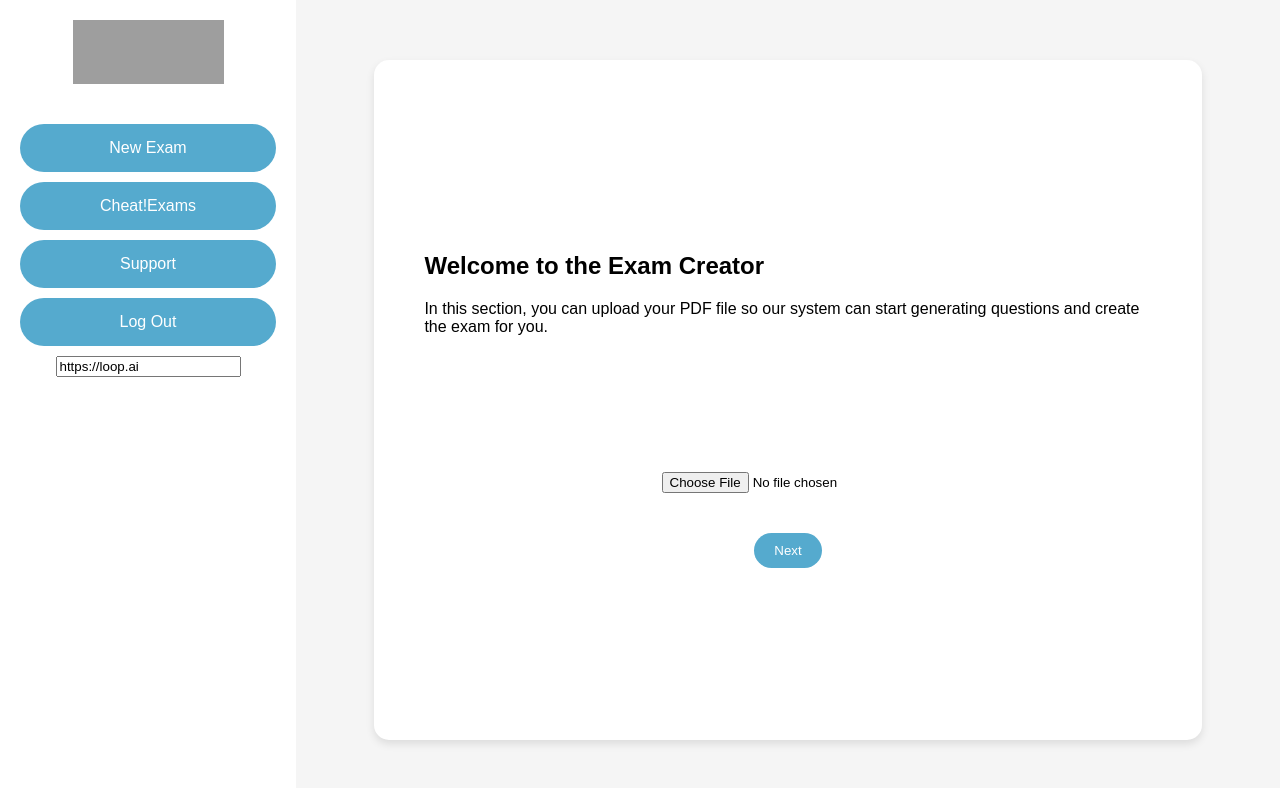
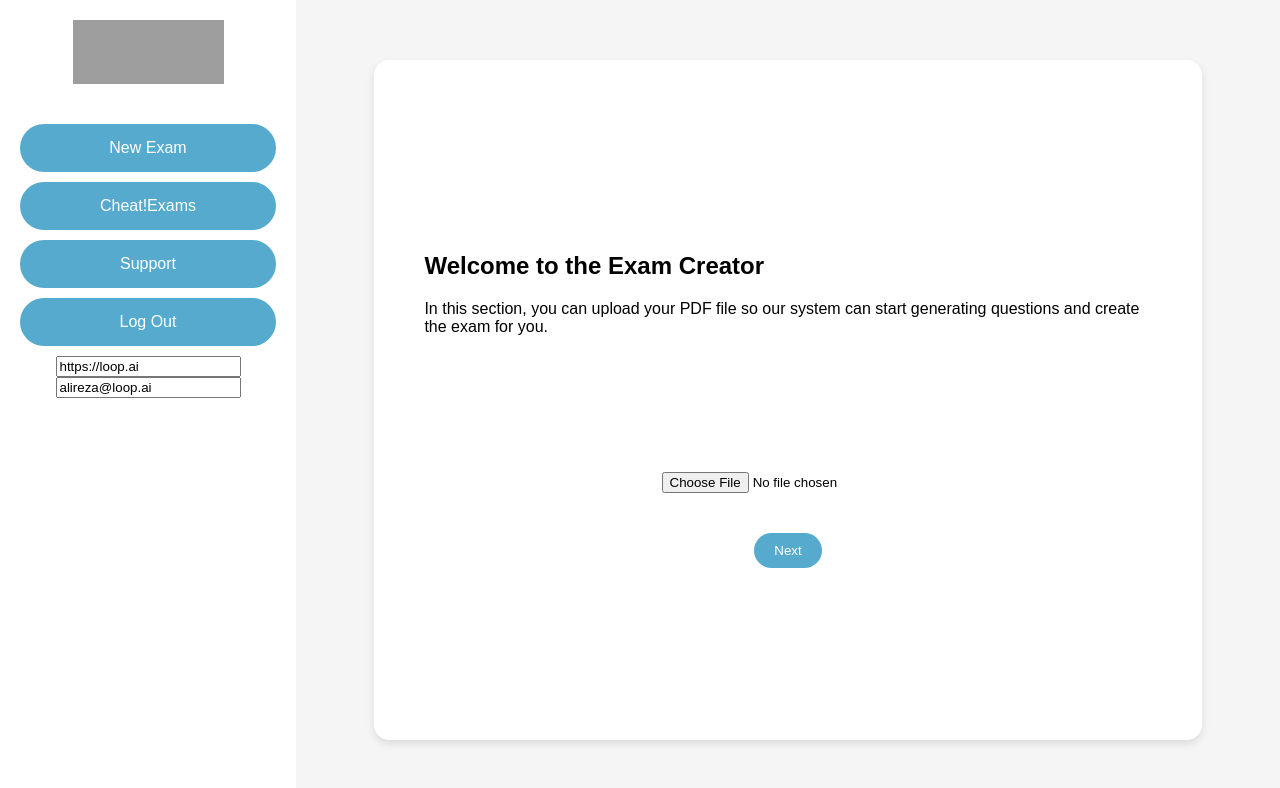
Before and after one commit to AlirezaXdehghan/self-assessment-tool-thesis, a React (Create React App) app: page / in a window 1280 px wide. Shown: the top 788 px of the page. Built offline with nearby package versions, Linux system fonts and the light colour scheme; grey boxes are pictures that could not be loaded.

Commit message:
fix question not popping up the first time!

```diff
--- a/src/App.js
+++ b/src/App.js
@@ -9,6 +9,7 @@ function App() {
     const view = useSelector(state => state.globalView);
     const dispatch = useDispatch();
     const serverAddress = useSelector(state => state.backendServer)
+    const emailRecipient = useSelector(state => state.emailAddress)
     return (
         <div className="app">
             <aside className="sidebar">
@@ -22,6 +23,11 @@ function App() {
                     value={serverAddress}
                     onChange={(e) => dispatch({type: 'UPDATE_BACKEND_ADDRESS', payload:e.target.value})}
                 />
+                <input
+                    type="text"
+                    value={emailRecipient}
+                    onChange={(e) => dispatch({type: 'UPDATE_EMAIL_ADDRESS', payload:e.target.value})}
+                />
             </aside>
             <main className="main-content">
                 <div className="seperator">
--- a/src/components/exam.js
+++ b/src/components/exam.js
@@ -35,6 +35,7 @@ const Exam = () => {
     };
 
     const handleStartCaptureClick = () => {
+        setCurrentQuestionIndex(0)
         setCapturing(true);
         setStartTimestamp(new Date().getTime());
 
--- a/src/store.js
+++ b/src/store.js
@@ -6,7 +6,8 @@ const initialState = {
     globalParameter: "initial_value",
     generatedUuid: "default-uuid",
     globalView: "creator",
-    backendServer: "https://loop.ai"
+    backendServer: "https://loop.ai",
+    emailAddress: "alireza@loop.ai"
 };
 
 // Reducer function
@@ -27,6 +28,11 @@ const rootReducer = (state = initialState, action) => {
                 ...state,
                 backendServer: action.payload,
             };
+        case 'UPDATE_EMAIL_ADDRESS':
+            return {
+                ...state,
+                emailAddress: action.payload,
+            };
         case 'UPDATE_GENERATED_UUID':
             return {
                 ...state,
```
Also changed, not shown: 1 other file (tests, documents, lock files or other folders).
